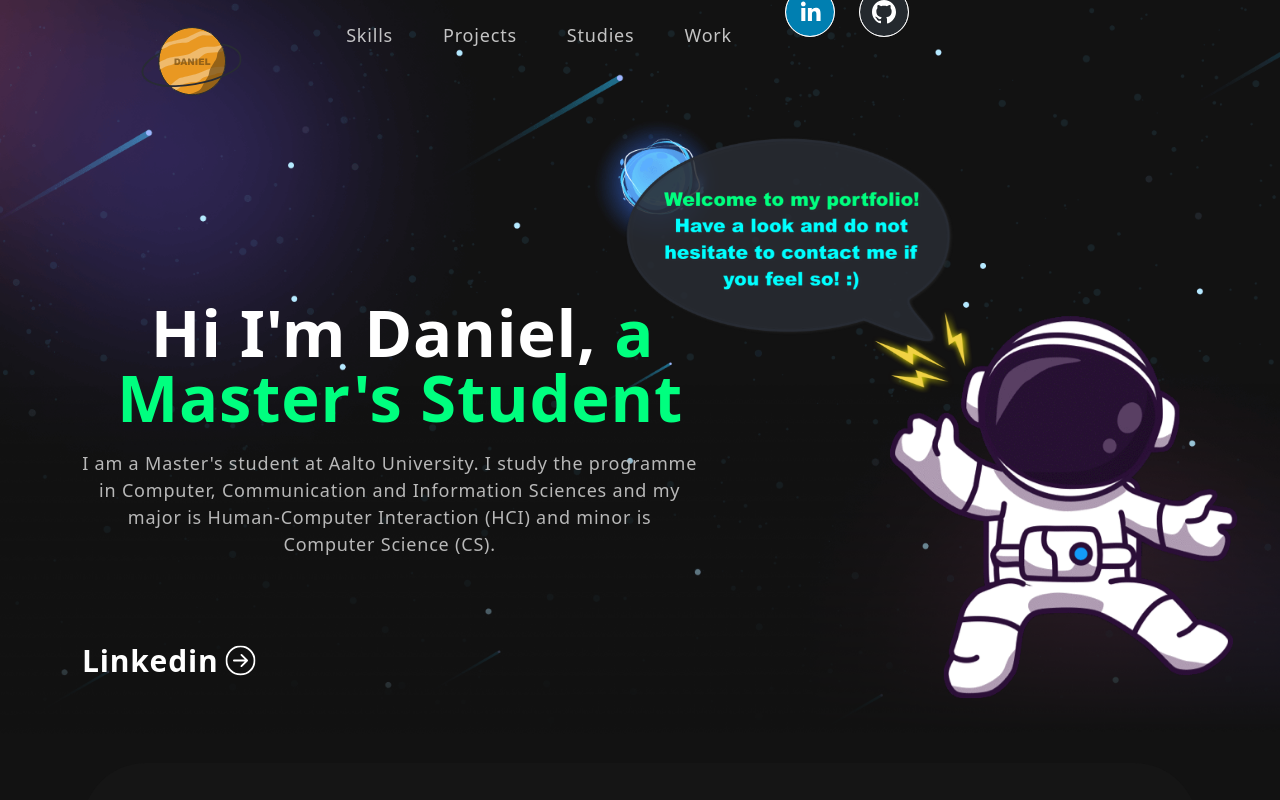
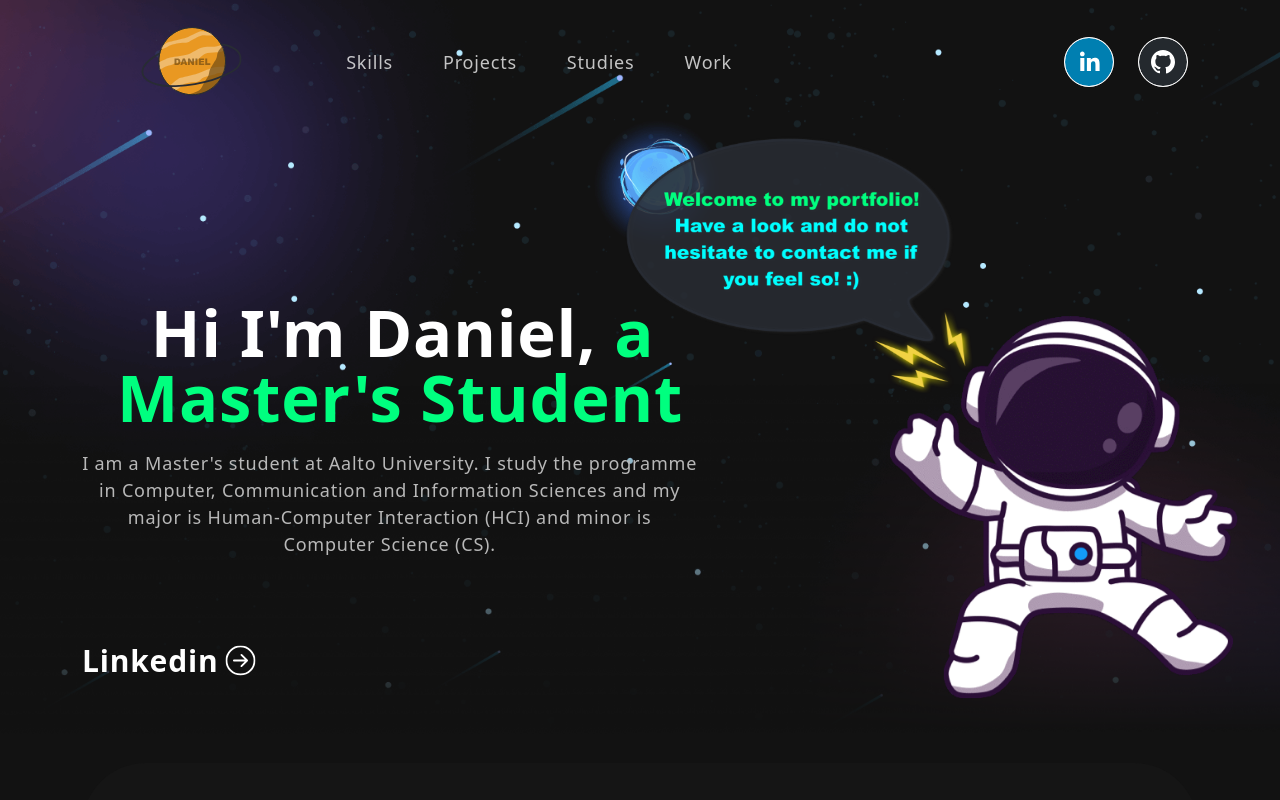
Before and after one commit to DanielNikkari/react_portfolio, a React (Create React App) app: page / in a window 1280 px wide. Shown: the top 800 px of the page. Built offline with nearby package versions, Linux system fonts and the light colour scheme.

Commit message:
animation for the navbar fix v3

```diff
--- a/src/components/NavBar.js
+++ b/src/components/NavBar.js
@@ -38,7 +38,6 @@ export const NavBar = () => {
           <span className="navbar-toggler-icon"></span>
         </Navbar.Toggle>
         <Navbar.Collapse id="basic-navbar-nav">
-          <div className="animate__animated animate__slideInDown">
           <Nav className="me-auto">
             <Nav.Link
               href="#skills"
@@ -52,9 +51,7 @@ export const NavBar = () => {
             <Nav.Link
               href="#projects"
               className={
-                  activeLink === "Projects"
-                    ? "active-navbar-link"
-                    : "navbar-link"
+                activeLink === "Projects" ? "active-navbar-link" : "navbar-link"
               }
               onClick={() => onUpdateActiveLink("projects")}
             >
@@ -63,9 +60,7 @@ export const NavBar = () => {
             <Nav.Link
               href="#studies"
               className={
-                  activeLink === "Studies"
-                    ? "active-navbar-link"
-                    : "navbar-link"
+                activeLink === "Studies" ? "active-navbar-link" : "navbar-link"
               }
               onClick={() => onUpdateActiveLink("studies")}
             >
@@ -81,9 +76,7 @@ export const NavBar = () => {
               Work
             </Nav.Link>
           </Nav>
-          </div>
           <span className="navbar-text">
-            <div className="animate__animated animate__slideInDown">
             <div className="social-icon">
               <SocialIcon
                 className="socialicon"
@@ -94,7 +87,6 @@ export const NavBar = () => {
                 url="https://github.com/DanielNikkari"
               />
             </div>
-            </div>
           </span>
         </Navbar.Collapse>
       </Container>
```
Lines whose indentation alone changed are shown as unchanged.
